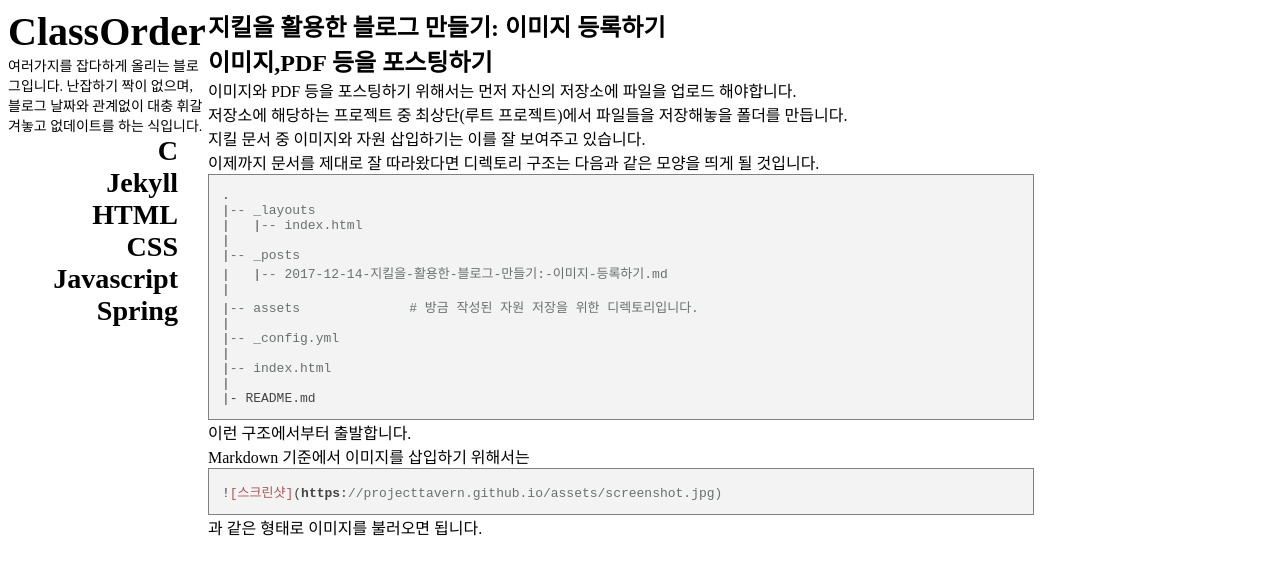
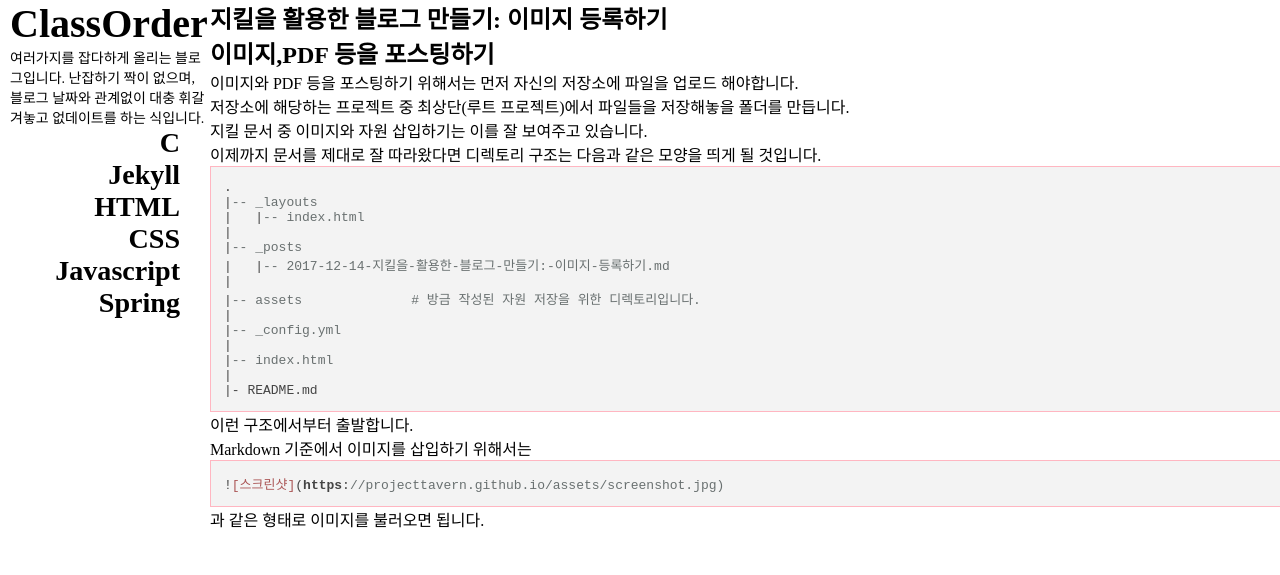
Before and after one commit to ProjectTavern/deprecated-winterguard.github.io, a Jekyll site: the page built from categories/jekyll/_posts/2017-12-14-지킬을-활용한-블로그-만들기:-이미지-등록하기.md, in a window 1280 px wide. Shown: the top 575 px of the page. Built offline with Jekyll 4.4.1, drawn with Linux system fonts in a browser that asks for light colours; nearby versions of some CDN libraries; our own code applies the rules of GitHub Pages for plain Markdown files; a style sheet for code colours, icons or effects is not loaded.

Commit message:
Update head.html

```diff
--- a/_includes/head.html
+++ b/_includes/head.html
@@ -27,7 +27,8 @@
     header,article,aside,footer,section{display:block}
 
     body {
-      padding: 8px;
+      padding-right: 22px;
+      padding-left: 10px;
       font-weight: 300;
     }
 
@@ -50,7 +51,7 @@
     pre code {
       display: inline-block;
       width: 100%;
-      border: 0.5px solid grey;
+      border: 0.5px solid lightpink;
     }
 
     .date {
@@ -114,12 +115,6 @@
         margin-right: 30px;
       }
 
-      pre code {
-        display: inline-block;
-        width: 75%;
-        border: 0.5px solid grey;
-      }
-
     }
   </style>
 <!--   <link rel="stylesheet"
```
